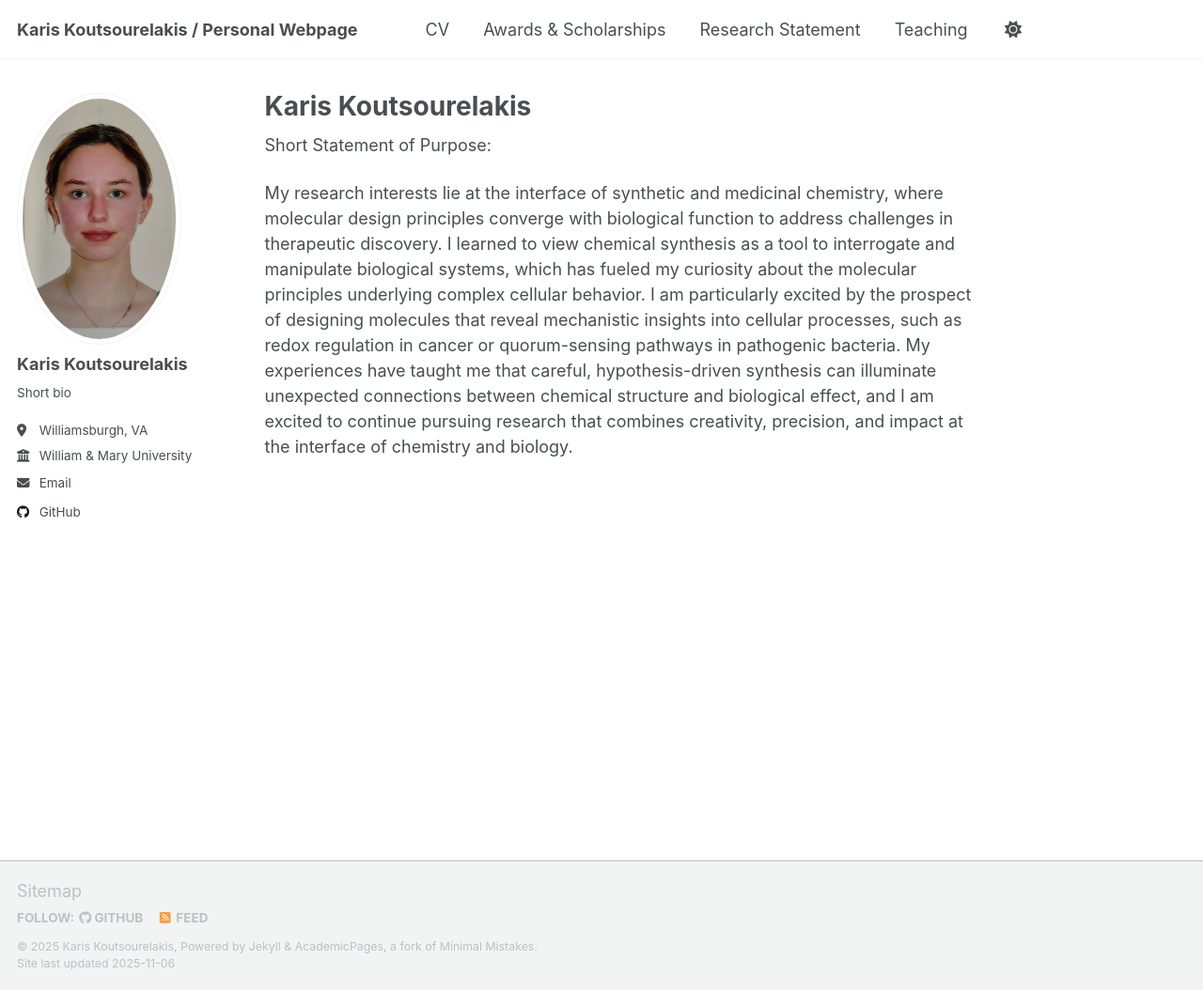
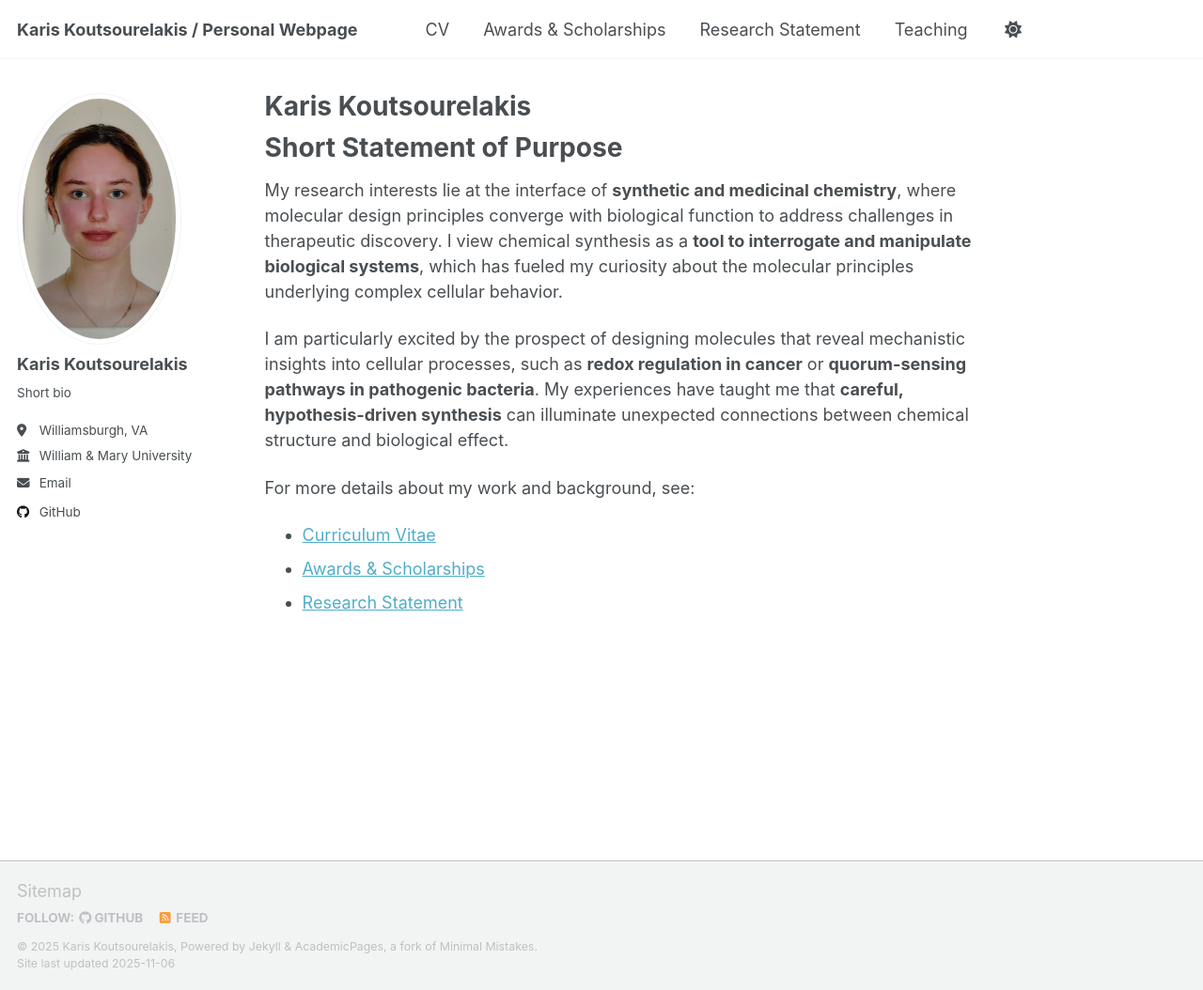
Before and after one commit to kkoutsourelakis/kkoutsourelakis.github.io, a Jekyll site: the page built from _pages/about.md, in a window 1280 px wide and 1054 px high. Shown: the whole window at 94% size. Built offline with Jekyll 4.4.1, drawn with Linux system fonts in a browser that asks for light colours; a script that is not in the unit is left out.

Commit message:
Update about.md

```diff
--- a/_pages/about.md
+++ b/_pages/about.md
@@ -7,6 +7,13 @@ redirect_from:
   - /about.html
 ---
 
-Short Statement of Purpose:
+# Short Statement of Purpose
 
-My research interests lie at the interface of synthetic and medicinal chemistry, where molecular design principles converge with biological function to address challenges in therapeutic discovery. I learned to view chemical synthesis as a tool to interrogate and manipulate biological systems, which has fueled my curiosity about the molecular principles underlying complex cellular behavior. I am particularly excited by the prospect of designing molecules that reveal mechanistic insights into cellular processes, such as redox regulation in cancer or quorum-sensing pathways in pathogenic bacteria. My experiences have taught me that careful, hypothesis-driven synthesis can illuminate unexpected connections between chemical structure and biological effect, and I am excited to continue pursuing research that combines creativity, precision, and impact at the interface of chemistry and biology.
+My research interests lie at the interface of **synthetic and medicinal chemistry**, where molecular design principles converge with biological function to address challenges in therapeutic discovery. I view chemical synthesis as a **tool to interrogate and manipulate biological systems**, which has fueled my curiosity about the molecular principles underlying complex cellular behavior.
+
+I am particularly excited by the prospect of designing molecules that reveal mechanistic insights into cellular processes, such as **redox regulation in cancer** or **quorum-sensing pathways in pathogenic bacteria**. My experiences have taught me that **careful, hypothesis-driven synthesis** can illuminate unexpected connections between chemical structure and biological effect.
+
+For more details about my work and background, see:
+- [Curriculum Vitae](./cv/)
+- [Awards & Scholarships](./awards/)
+- [Research Statement](./research_statement/)
```
